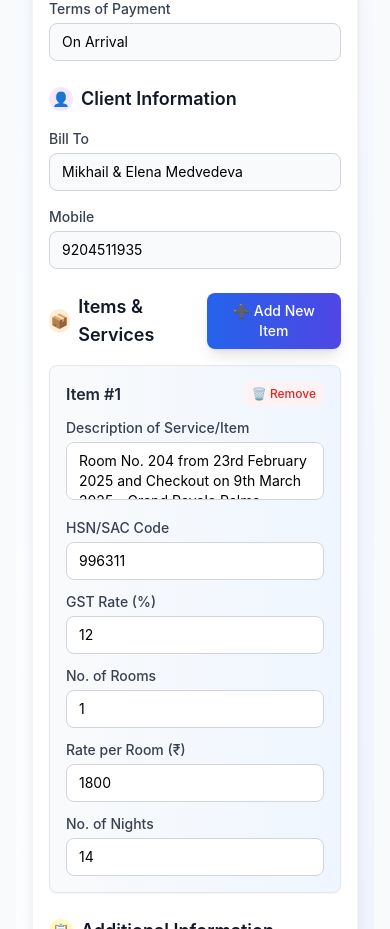
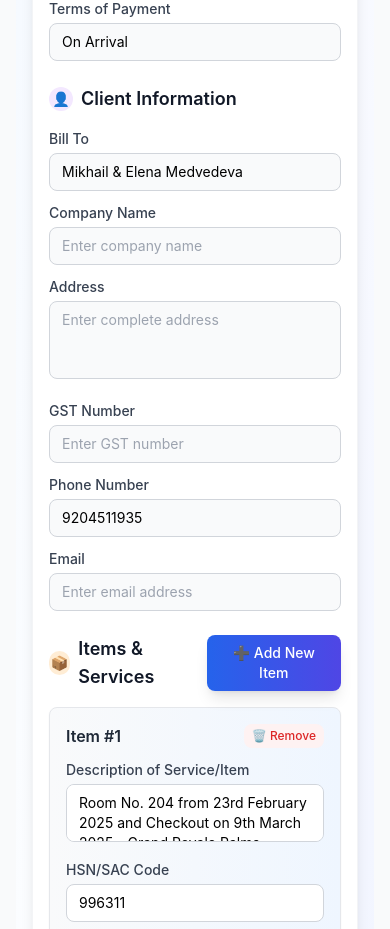
Before and after one commit to Myron9997/invoice, a Next.js app: page / in a window 390 px wide. Shown: the part 1220-2149 px from the top of the page. Built offline with nearby package versions, Linux system fonts and the light colour scheme.

Commit message:
Add client information fields: company name, address, GST number, phone, and email

```diff
--- a/components/QuotationGenerator.tsx
+++ b/components/QuotationGenerator.tsx
@@ -33,7 +33,11 @@ export default function QuotationGenerator() {
 
   const [client, setClient] = useState({
     billTo: "Mikhail & Elena Medvedeva",
-    mobile: "9204511935",
+    companyName: "",
+    address: "",
+    gstNumber: "",
+    phoneNumber: "9204511935",
+    email: "",
   });
 
   const [items, setItems] = useState([
@@ -450,7 +454,8 @@ export default function QuotationGenerator() {
                   <h3 className="text-lg font-semibold text-gray-900">Client Information</h3>
                 </div>
 
-                <div className="grid grid-cols-1 md:grid-cols-2 gap-4">
+                <div className="grid grid-cols-1 lg:grid-cols-2 gap-4">
+                  <div className="space-y-3">
                     <div>
                       <label className="block text-sm font-medium text-gray-700 mb-1">Bill To</label>
                       <input
@@ -461,14 +466,55 @@ export default function QuotationGenerator() {
                       />
                     </div>
                     <div>
-                    <label className="block text-sm font-medium text-gray-700 mb-1">Mobile</label>
+                      <label className="block text-sm font-medium text-gray-700 mb-1">Company Name</label>
+                      <input
+                        className="w-full px-3 py-2 border border-gray-300 rounded-lg focus:ring-2 focus:ring-blue-500 focus:border-transparent transition-all duration-200 bg-gray-50 focus:bg-white text-sm"
+                        placeholder="Enter company name"
+                        value={client.companyName}
+                        onChange={(e) => setClient({ ...client, companyName: e.target.value })}
+                      />
+                    </div>
+                    <div>
+                      <label className="block text-sm font-medium text-gray-700 mb-1">Address</label>
+                      <textarea
+                        rows={3}
+                        className="w-full px-3 py-2 border border-gray-300 rounded-lg focus:ring-2 focus:ring-blue-500 focus:border-transparent transition-all duration-200 bg-gray-50 focus:bg-white resize-none text-sm"
+                        placeholder="Enter complete address"
+                        value={client.address}
+                        onChange={(e) => setClient({ ...client, address: e.target.value })}
+                      />
+                    </div>
+                  </div>
+                  <div className="space-y-3">
+                    <div>
+                      <label className="block text-sm font-medium text-gray-700 mb-1">GST Number</label>
+                      <input
+                        className="w-full px-3 py-2 border border-gray-300 rounded-lg focus:ring-2 focus:ring-blue-500 focus:border-transparent transition-all duration-200 bg-gray-50 focus:bg-white text-sm"
+                        placeholder="Enter GST number"
+                        value={client.gstNumber}
+                        onChange={(e) => setClient({ ...client, gstNumber: e.target.value })}
+                      />
+                    </div>
+                    <div>
+                      <label className="block text-sm font-medium text-gray-700 mb-1">Phone Number</label>
                       <input
                         type="tel"
                         className="w-full px-3 py-2 border border-gray-300 rounded-lg focus:ring-2 focus:ring-blue-500 focus:border-transparent transition-all duration-200 bg-gray-50 focus:bg-white text-sm"
-                      placeholder="Enter client mobile number"
-                      value={client.mobile}
-                      onChange={(e) => setClient({ ...client, mobile: e.target.value })}
+                        placeholder="Enter phone number"
+                        value={client.phoneNumber}
+                        onChange={(e) => setClient({ ...client, phoneNumber: e.target.value })}
                       />
+                    </div>
+                    <div>
+                      <label className="block text-sm font-medium text-gray-700 mb-1">Email</label>
+                      <input
+                        type="email"
+                        className="w-full px-3 py-2 border border-gray-300 rounded-lg focus:ring-2 focus:ring-blue-500 focus:border-transparent transition-all duration-200 bg-gray-50 focus:bg-white text-sm"
+                        placeholder="Enter email address"
+                        value={client.email}
+                        onChange={(e) => setClient({ ...client, email: e.target.value })}
+                      />
+                    </div>
                   </div>
                 </div>
               </div>
@@ -684,11 +730,13 @@ export default function QuotationGenerator() {
         <table className="quotation-table w-full border-t border-gray-300">
           <tbody>
             <tr>
-              <td className="quotation-cell border-r border-gray-300 text-xs w-2/3">
-                <strong>Bill To:</strong> {client.billTo}
-              </td>
-              <td className="quotation-cell text-xs w-1/3">
-                <strong>Mobile:</strong> {client.mobile}
+              <td className="quotation-cell text-xs w-full">
+                <div><strong>Bill To:</strong> {client.billTo}</div>
+                {client.companyName && <div className="mt-1"><strong>Company:</strong> {client.companyName}</div>}
+                {client.address && <div className="mt-1"><strong>Address:</strong> {client.address}</div>}
+                {client.gstNumber && <div className="mt-1"><strong>GST No:</strong> {client.gstNumber}</div>}
+                {client.phoneNumber && <div className="mt-1"><strong>Phone:</strong> {client.phoneNumber}</div>}
+                {client.email && <div className="mt-1"><strong>Email:</strong> {client.email}</div>}
               </td>
             </tr>
           </tbody>
```
Lines whose indentation alone changed are shown as unchanged.
